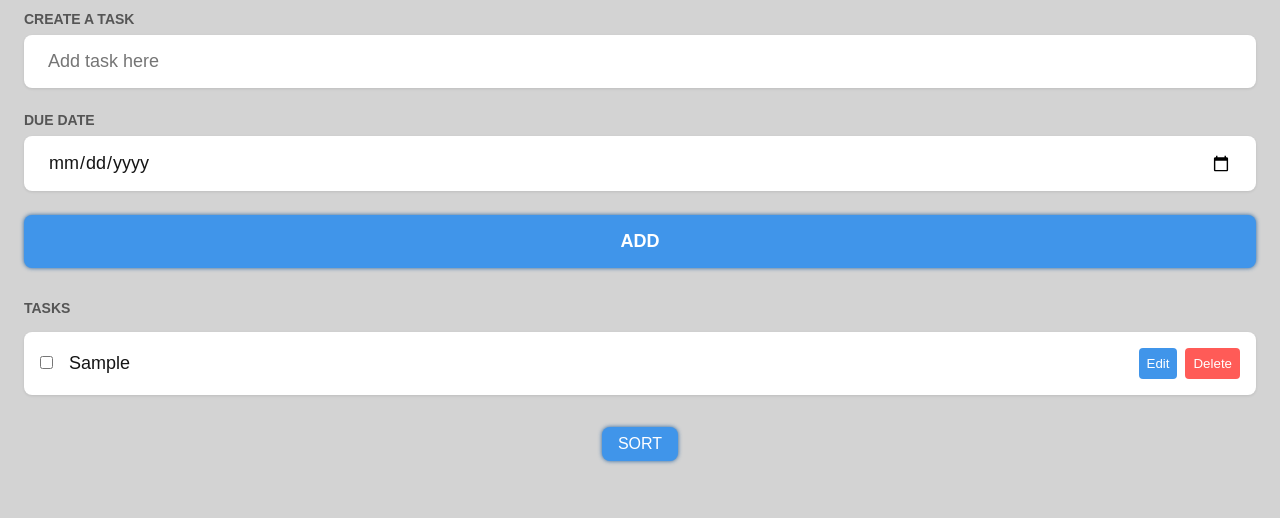
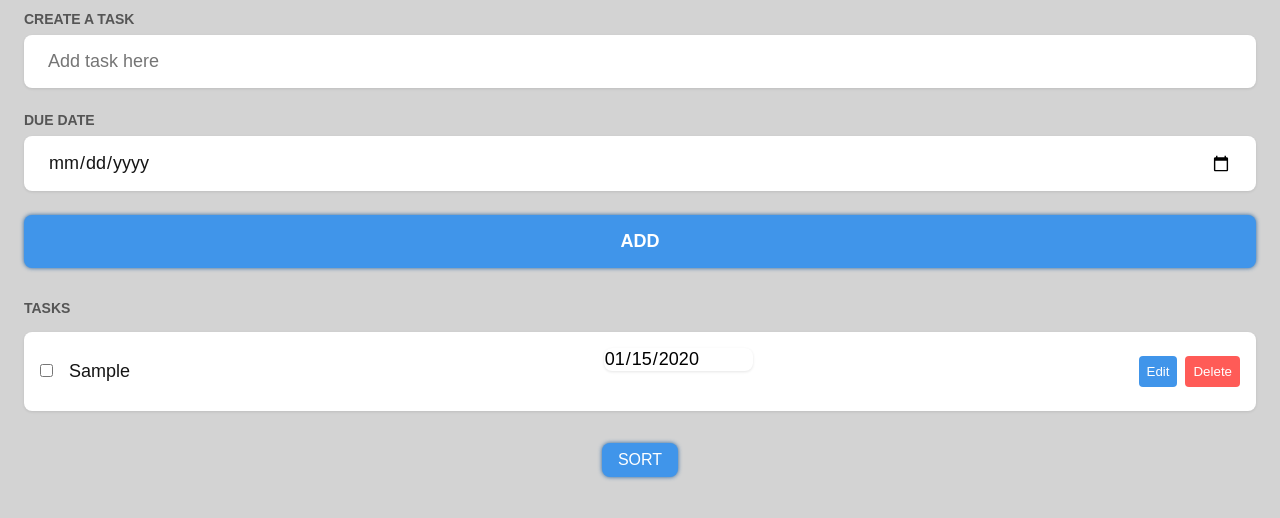
Before and after one commit to stephancloete/NewToDoAppInJS, a plain HTML site: page index.html in a window 1280 px wide. Both pictures are taken after typing "Sample", "2020-01-15" into the empty fields and a click on the button "ADD". Shown: the part 90-608 px from the top of the page. Drawn offline with Linux system fonts and the light colour scheme.

Commit message:
JS
Failed to make date output field editable

Sorted Array not storing to local storage

```diff
--- a/css/style.css
+++ b/css/style.css
@@ -114,6 +114,18 @@ h4 {
 	font-size: 1.125rem;
 }
 
+.taskItem .taskDate {
+	flex: 1 1 0%;
+	padding: 0rem;
+	align-items: center;
+}
+
+.taskItem .taskDate input {
+	color: rgb(0, 0, 0);
+	font-size: 1.125rem;
+	padding: 0rem;
+	width: auto;
+}
 .taskItem .actions {
 	display: flex;
 	align-items: center;
--- a/js/index.js
+++ b/js/index.js
@@ -43,7 +43,9 @@ function displayTasks () {
 		const actions = document.createElement('div');
 		const edit = document.createElement('button');
 		const deleteButton = document.createElement('button');
+		const date = document.createElement('div');
 		const sortBtn = document.querySelector('#sortBtn');
+
 
 		input.type = 'checkbox';
 		input.checked = task.done;
@@ -57,12 +59,15 @@ function displayTasks () {
 		} */
 
 		content.classList.add('taskContent');
+		date.classList.add('taskDate');
 		actions.classList.add('actions');
 		edit.classList.add('edit');
 		deleteButton.classList.add('delete');
 		content.innerHTML = `<input type="text" value="${task.content}" readonly>`;
+		date.innerHTML = `<input type="date" value="${task.date}" readonly>`;
 		edit.innerHTML = 'Edit';
 		deleteButton.innerHTML = 'Delete';
+
 
 		label.appendChild(input);
 		label.appendChild(span);
@@ -72,9 +77,12 @@ function displayTasks () {
 
 		taskItem.appendChild(label);
 		taskItem.appendChild(content);
+		taskItem.appendChild(date);
 		taskItem.appendChild(actions);
 
+
 		taskList.appendChild(taskItem);
+
 
 		if (task.done) {
 					taskItem.classList.add('done');
@@ -96,23 +104,34 @@ function displayTasks () {
 
 		edit.addEventListener('click', (e) => {
 			const input = content.querySelector('input');
+			console.log(input);
 			input.removeAttribute('readonly');
 			input.focus();
+
+			/* const dateInput = content.querySelector('date');
+			dateInput.removeAttribute('readonly');
+			dateInput.focus(); */
 
 			input.addEventListener('blur', (e) => {
 				input.setAttribute('readonly', true);
 				task.content = e.target.value;
 				localStorage.setItem('tasks', JSON.stringify(tasks));
 				displayTasks()
+			})
 
-			})
+			/* dateInput.addEventListener('blur', (e) => {
+				dateInput.setAttribute('readonly', true);
+				task.date = e.target.value;
+				localStorage.setItem('tasks', JSON.stringify(tasks));
+				displayTasks()
+			}) */
 		})
 
 		deleteButton.addEventListener('click', (e) => {
 			tasks = tasks.filter(t => t != task);
 			localStorage.setItem('tasks', JSON.stringify(tasks));
+
 			displayTasks()
-
 		})
 	})
 
```
